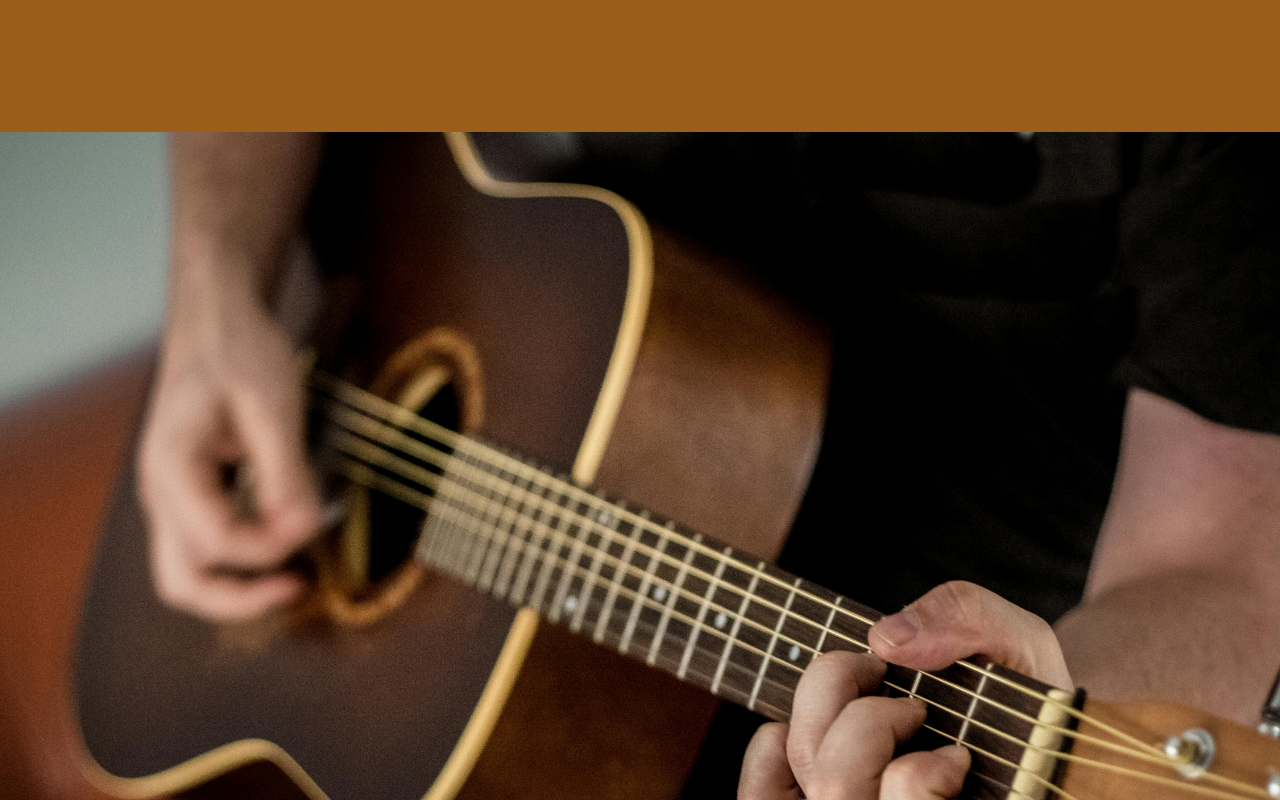
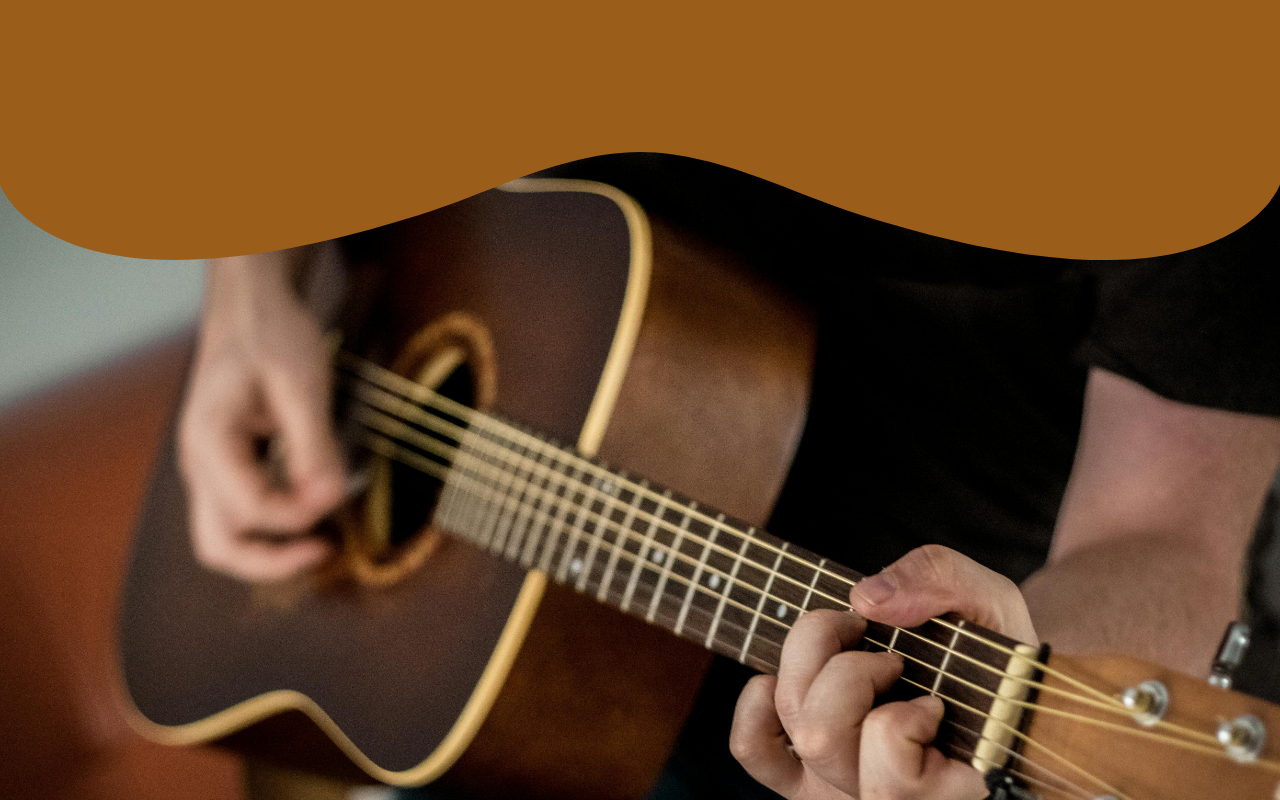
Before and after one commit to CharlotteMarotte/luca-guitar, a React (Vite) app: page / in a window 1280 px wide. Shown: the part 1500-2300 px from the top of the page. Built offline with nearby package versions, Linux system fonts and the light colour scheme.

Commit message:
added upper section divider with transparent background to image background

```diff
--- a/src/components/UI/ShapeDivider.jsx
+++ b/src/components/UI/ShapeDivider.jsx
@@ -27,6 +27,12 @@ const ShapeDivider = ({ type = 'default', fillColor = '#b87333', backgroundColor
         d: 'M0,0V112.77C0,65.52,268.63,7.23,600,7.23S1200,65.52,1200,112.77V0Z',
         opacity: 1
       }
+    ],
+    wavesDividerTop: [
+      {
+        d: 'M0 0v41s40 117.6 337 20.7c46.7-15.2 104.8-46 163-46 58.1 0 116.3 30.8 163 46 297 97 337-20.7 337-20.7V0H0Z',
+        opacity: 1
+      }
     ]
   }
 
@@ -37,7 +43,7 @@ const ShapeDivider = ({ type = 'default', fillColor = '#b87333', backgroundColor
       <svg
         data-name='Layer 1'
         xmlns='http://www.w3.org/2000/svg'
-        viewBox={type === 'curveTop' ? '0 0 1000 100' : '0 0 1200 120'}
+        viewBox={type === 'wavesDividerTop' ? '0 0 1000 100' : type === 'curveTop' ? '0 0 1000 100' : '0 0 1200 120'}
         preserveAspectRatio='none'
         className='w-full'
       >
--- a/src/components/animations/ParallaxScroll.jsx
+++ /dev/null
@@ -1,10 +0,0 @@
-const ParallaxScroll = ({ imageUrl, children }) => {
-  return (
-    <div className='relative bg-fixed bg-center bg-cover' style={{ backgroundImage: `url(${imageUrl})` }}>
-      <div className='h-screen bg-opacity-75 flex justify-center pt-8'></div>
-      {children}
-    </div>
-  )
-}
-
-export default ParallaxScroll
--- a/src/components/index.js
+++ b/src/components/index.js
@@ -2,7 +2,6 @@ export { default as Layout } from './layout/Layout'
 export { default as PageScaffold } from './layout/PageScaffold'
 export { default as Button } from './UI/Button'
 export { default as Navbar } from './layout/Navbar'
-export { default as ParallaxScroll } from './animations/ParallaxScroll'
 export { default as PricingCard } from './UI/PricingCard'
 export { default as ToggleButton } from './UI/ToggleButton'
 export { default as ShapeDivider } from './UI/ShapeDivider'
--- a/src/components/layout/Layout.jsx
+++ b/src/components/layout/Layout.jsx
@@ -3,7 +3,7 @@ import { useLocation } from 'react-router-dom'
 import clsx from 'clsx'
 import resolveConfig from 'tailwindcss/resolveConfig'
 import tailwindConfig from '../../../tailwind.config.js'
-import { Navbar, Footer, ParallaxScroll, CookieConsentBanner, ShapeDivider } from '@components'
+import { Navbar, Footer, CookieConsentBanner, ShapeDivider } from '@components'
 import { Welcome, About, Teaching, Pricing, Music, Contact } from '@pages'
 import { guitarStock } from '@assets'
 import { useCookieConsent } from '@context'
@@ -45,15 +45,23 @@ const Layout = ({ children }) => {
             </header>
             <main>
               <About />
-              <ParallaxScroll imageUrl={guitarStock}>
-                {' '}
+              <div className='relative'>
+                <div className='w-full bg-fixed bg-center bg-cover' style={{ backgroundImage: `url(${guitarStock})` }}>
+                  <ShapeDivider
+                    type='wavesDividerTop'
+                    fillColor={primaryHex}
+                    className='absolute top-0 left-0 w-full'
+                    backgroundColor='transparent'
+                  />
+                  <div className='h-screen bg-opacity-75 flex justify-center pt-8'></div>
                   <ShapeDivider
                     type='curveTop'
                     fillColor={primaryHex}
                     className='absolute bottom-0 left-0 w-full'
                     backgroundColor='transparent'
                   />
-              </ParallaxScroll>
+                </div>
+              </div>
               <Teaching />
               <Pricing />
               <Music />
--- a/src/pages/Music.jsx
+++ b/src/pages/Music.jsx
@@ -50,7 +50,7 @@ const Music = () => {
   )
 
   return (
-    <div>
+    <>
       <PageScaffold title='Meine Musik' bgColor='bg-accent' textColor='text-textMedium'>
         <section id='music' className='text-textMedium min-h-screen flex flex-col items-center justify-center'>
           <p className='px-8 md:px-20 text-lg text-center md:text-justify'>
@@ -102,7 +102,7 @@ const Music = () => {
         </section>
       </PageScaffold>
       <ShapeDivider type='opaqueWavesBottom' fillColor={accentHex} backgroundColor='secondary' />
-    </div>
+    </>
   )
 }
 
--- a/src/pages/Teaching.jsx
+++ b/src/pages/Teaching.jsx
@@ -10,7 +10,7 @@ const Teaching = () => {
   return (
     <div>
       <PageScaffold bgColor='bg-primary'>
-        <section id='teaching' className=' text-textLight pt-16'>
+        <section id='teaching' className=' text-textLight pt-12'>
           <div className='container mx-auto px-8 md:px-20 pb-16'>
             <div className='gap-6 '>
               <div className='flex flex-col-reverse lg:flex-row items-center justify-between w-full gap-12'>
```
Lines whose indentation alone changed are shown as unchanged.
